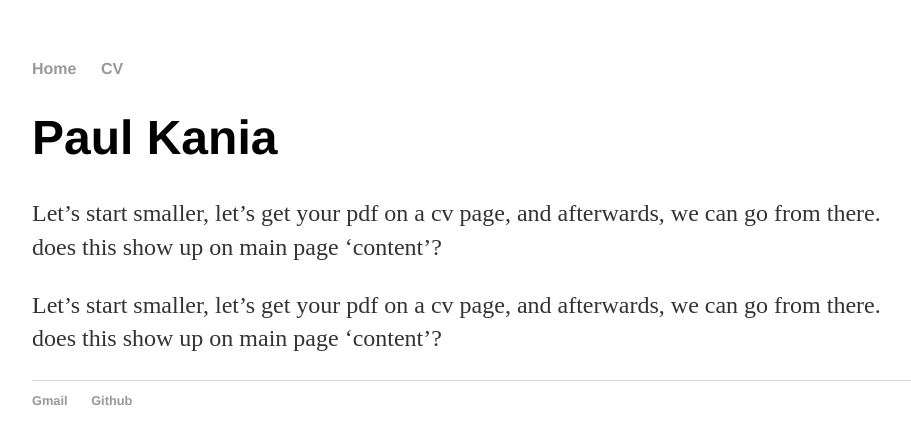
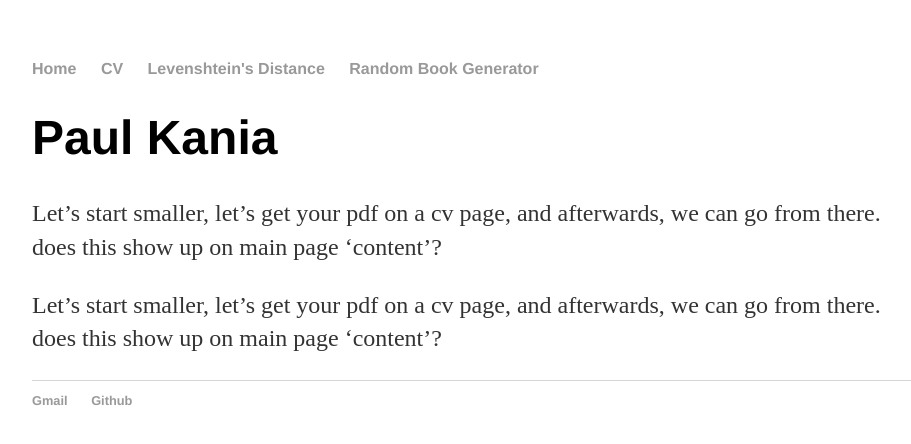
Before and after one commit to paulkania/paulkania.github.io, a Jekyll site: the page built from index.html, in a window 1280 px wide. Shown: the top 444 px of the page, without its empty margins (160-1071 px from the left). Built offline with Jekyll 4.4.1, drawn with Linux system fonts in a browser that asks for light colours.

Commit message:
githubdesktop - setting headerbars and undo cv subdirectory

```diff
--- a/_layouts/default.html
+++ b/_layouts/default.html
@@ -9,7 +9,9 @@
 			<nav>
 	    		<ul>
 	        		<li><a href="/">Home</a></li>
-	        		<li><a href="/CV.html">CV</a></li>
+	        		<li><a href="/cv.html">CV</a></li>
+					<li><a href="/levenshtein.html">Levenshtein's Distance</a></li>
+					<li><a href="/randombookgenerator.html">Random Book Generator</a></li>
 	    		</ul>
 			</nav>
 			<div class="container">
--- a/CV/CV.html
+++ b/cv.html
@@ -1,5 +1,4 @@
   ---
-layout: default
 title: Paul Kania || CV
 ---
 <h1>resume will go here, embedded pdf.</h1>
```
